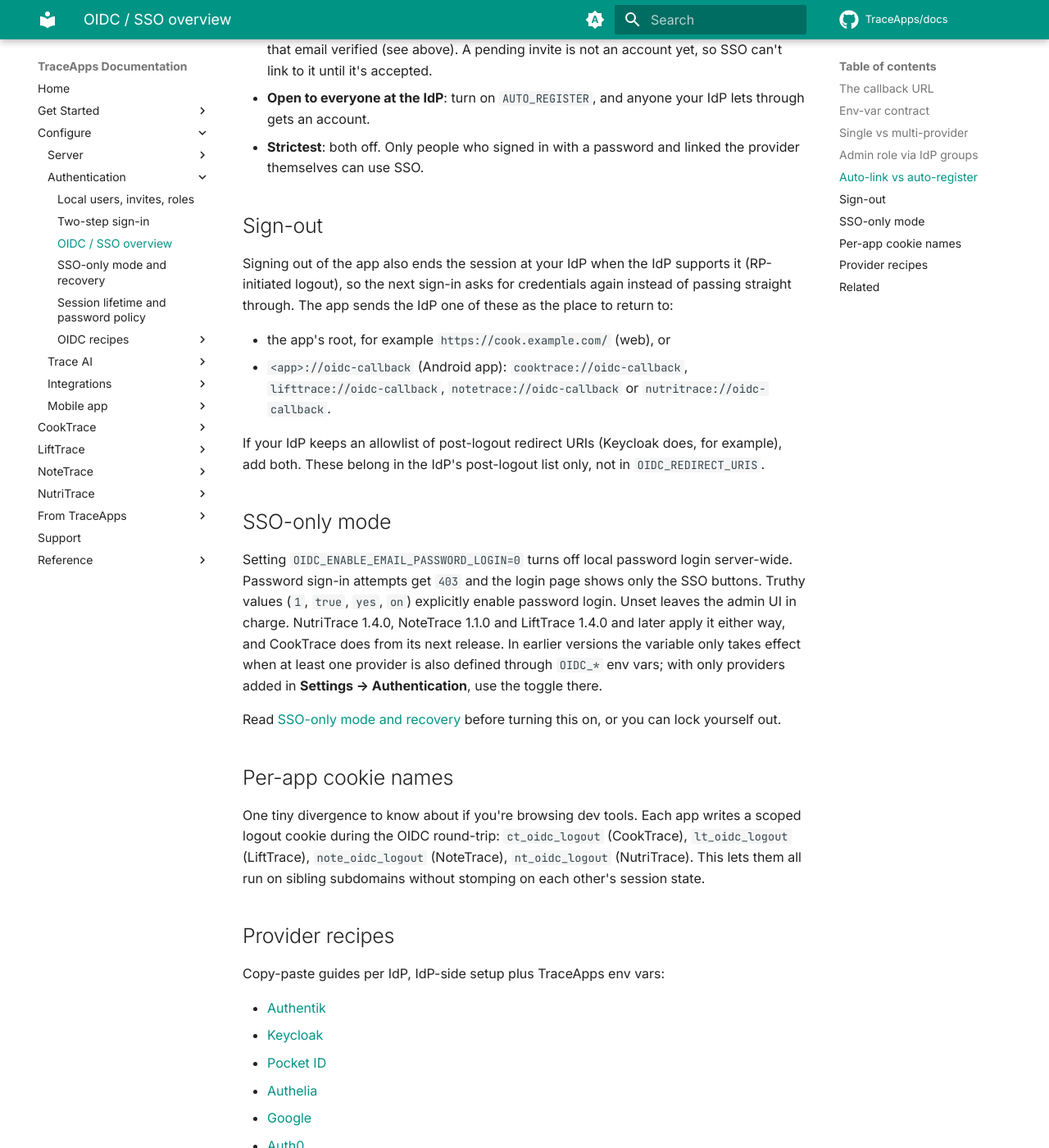
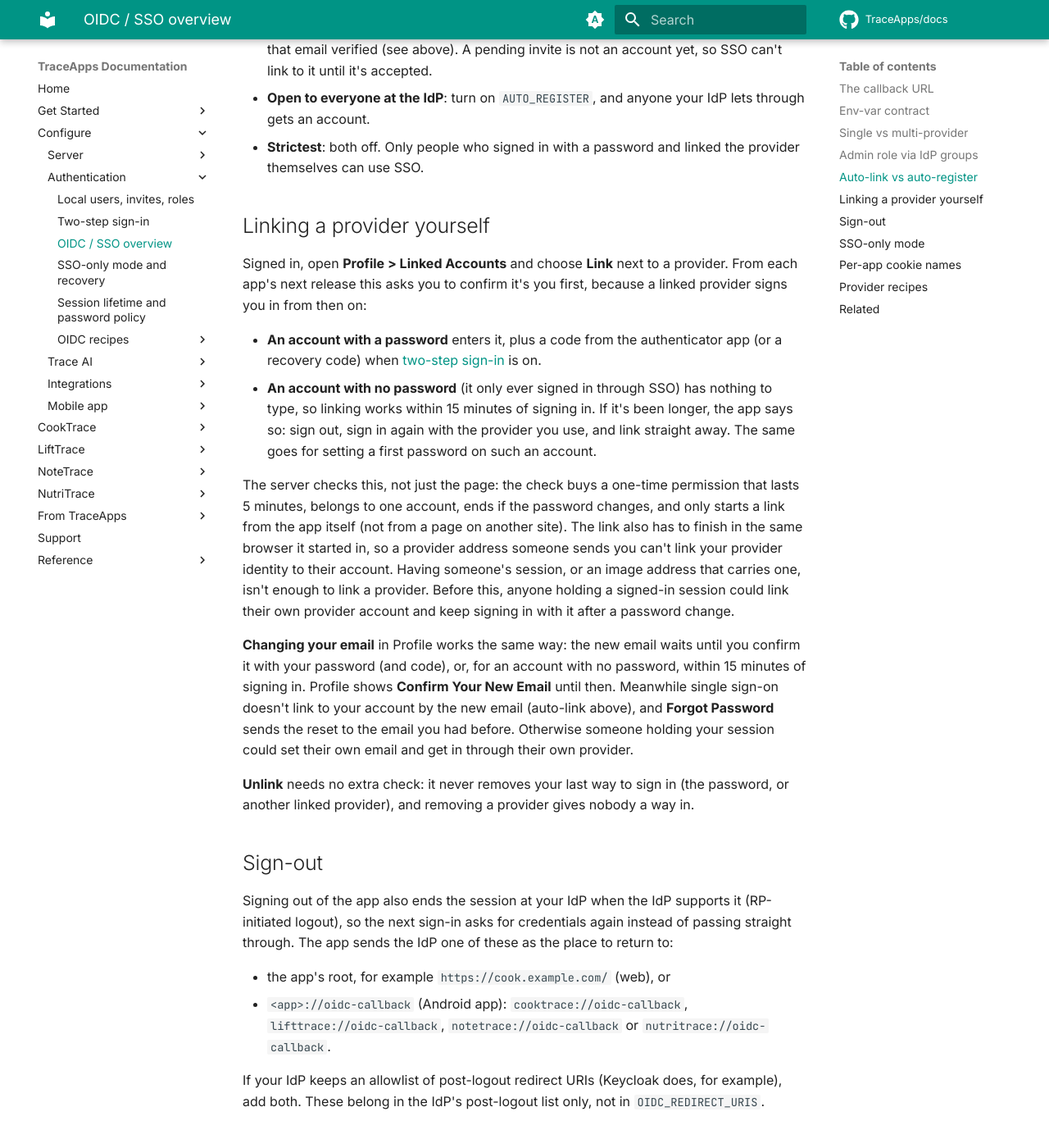
Before and after one commit to TraceApps/docs, an MkDocs documentation site: the page built from docs/auth/oidc.md, in a window 1280 px wide and 1400 px high, scrolled down 4982 px. Shown: the whole window at 82% size. Built offline with MkDocs 1.6.1 and Material for MkDocs 9.7.7, drawn with Linux system fonts in a browser that asks for light colours; comment, search, counter and statistics services are not loaded.

Commit message:
Linking a sign-in provider: the fresh check, the browser it finishes in, confirming a changed email (nutritrace#222)

```diff
--- a/docs/auth/oidc.md
+++ b/docs/auth/oidc.md
@@ -114,6 +114,19 @@ The usual setups:
 - **Open to everyone at the IdP**: turn on `AUTO_REGISTER`, and anyone your IdP lets through gets an account.
 - **Strictest**: both off. Only people who signed in with a password and linked the provider themselves can use SSO.
 
+## Linking a provider yourself { #linking }
+
+Signed in, open **Profile > Linked Accounts** and choose **Link** next to a provider. From each app's next release this asks you to confirm it's you first, because a linked provider signs you in from then on:
+
+- **An account with a password** enters it, plus a code from the authenticator app (or a recovery code) when [two-step sign-in](two-step.md) is on.
+- **An account with no password** (it only ever signed in through SSO) has nothing to type, so linking works within 15 minutes of signing in. If it's been longer, the app says so: sign out, sign in again with the provider you use, and link straight away. The same goes for setting a first password on such an account.
+
+The server checks this, not just the page: the check buys a one-time permission that lasts 5 minutes, belongs to one account, ends if the password changes, and only starts a link from the app itself (not from a page on another site). The link also has to finish in the same browser it started in, so a provider address someone sends you can't link your provider identity to their account. Having someone's session, or an image address that carries one, isn't enough to link a provider. Before this, anyone holding a signed-in session could link their own provider account and keep signing in with it after a password change.
+
+**Changing your email** in Profile works the same way: the new email waits until you confirm it with your password (and code), or, for an account with no password, within 15 minutes of signing in. Profile shows **Confirm Your New Email** until then. Meanwhile single sign-on doesn't link to your account by the new email (auto-link above), and **Forgot Password** sends the reset to the email you had before. Otherwise someone holding your session could set their own email and get in through their own provider.
+
+**Unlink** needs no extra check: it never removes your last way to sign in (the password, or another linked provider), and removing a provider gives nobody a way in.
+
 ## Sign-out
 
 Signing out of the app also ends the session at your IdP when the IdP supports it (RP-initiated logout), so the next sign-in asks for credentials again instead of passing straight through. The app sends the IdP one of these as the place to return to:
```
Also changed, not shown: docs/auth/two-step.md (+1 -1 lines), docs/cooktrace/settings.md (+1 -1 lines), docs/lifttrace/settings.md (+1 -1 lines), docs/notetrace/settings.md (+1 -1 lines), docs/nutritrace/settings.md (+1 -1 lines).
